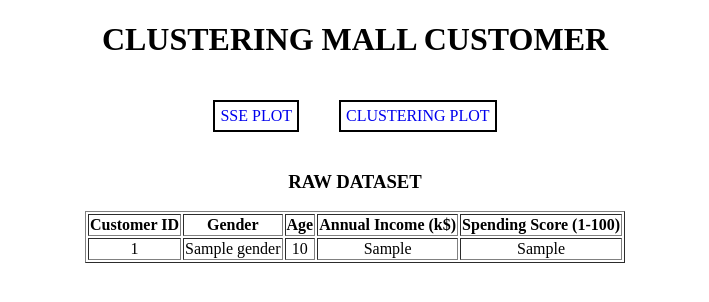
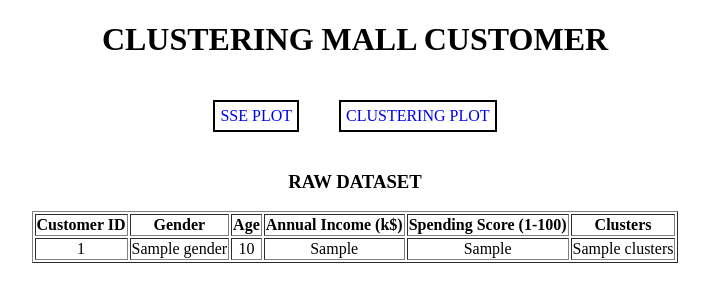
Before and after one commit to dikawp/DataMining-Clustering, a Flask app: template templates/index.html in a window 1280 px wide. Shown: the top 302 px of the page, without its empty margins (285-994 px from the left). Run offline with Flask 3, Linux system fonts and the light colour scheme; the template is opened without the code that fills it: most values are stand-ins (such as "Sample title", 1, 10 or a date in 2020); parts of the project's set-up code (start-up, migrations or seed data) failed here and were passed over.

Commit message:
nambah kode dikit

```diff
--- a/app.py
+++ b/app.py
@@ -21,7 +21,7 @@ df = pd.read_csv(path)
 sse_plot_filename = 'static/sse_plot.png'
 sse = []
 for i in range(1, 10):
-    km = KMeans(n_clusters=i)
+    km = KMeans(n_clusters=i, init='k-means++', random_state=42)  # Inisialisasi pusat klaster
     km.fit(df[['Annual Income (k$)', 'Spending Score (1-100)']])
     sse.append(km.inertia_)
 
@@ -29,7 +29,6 @@ plt.xlabel('I')
 plt.ylabel('Sum of squared error')
 plt.plot(range(1, 10), sse)
 
-# Save SSE plot dijadiin IMAGE biar bisa tampil
 sse_img_bytesio = BytesIO()
 plt.savefig(sse_img_bytesio, format='png')
 sse_img_bytesio.seek(0)
@@ -37,9 +36,9 @@ sse_img_data = base64.b64encode(sse_img_bytesio.read()).decode('utf-8')
 
 # --- PLOTTING CLUSTERING
 clustering_plot_filename = 'static/clustering_plot.png'
-km = KMeans(n_clusters=5)
+km = KMeans(n_clusters=5, init='k-means++', random_state=42)  # Inisialisasi pusat klaster
 y_predicted = km.fit_predict(df[['Annual Income (k$)', 'Spending Score (1-100)']])
-df["Clusters"] = y_predicted
+df["Clusters"] = y_predicted + 1  # Menambah 1 ke setiap nilai klaster
 
 plt.figure()
 
@@ -68,7 +67,7 @@ plt.savefig(cluster_distribution_img_bytesio, format='png')
 cluster_distribution_img_bytesio.seek(0)
 cluster_distribution_img_data = base64.b64encode(cluster_distribution_img_bytesio.read()).decode('utf-8')
 
-# --- PLOTTING GENDER DISTRIBUTION IN CLUSTERS
+# --- PLOTTING GENDER
 gender_distribution_plot_filename = 'static/gender_distribution_plot.png'
 gender_distribution = df.groupby(['Clusters', 'Gender']).size().unstack().fillna(0)
 
@@ -84,7 +83,7 @@ plt.savefig(gender_distribution_img_bytesio, format='png')
 gender_distribution_img_bytesio.seek(0)
 gender_distribution_img_data = base64.b64encode(gender_distribution_img_bytesio.read()).decode('utf-8')
 
-# --- PLOTTING AGE DISTRIBUTION IN CLUSTERS
+# --- PLOTTING AGE
 age_distribution_plot_filename = 'static/age_distribution_plot.png'
 
 plt.figure()
@@ -102,10 +101,14 @@ plt.savefig(age_distribution_img_bytesio, format='png')
 age_distribution_img_bytesio.seek(0)
 age_distribution_img_data = base64.b64encode(age_distribution_img_bytesio.read()).decode('utf-8')
 
+
+# --- ROUTING
 @app.route('/')
 def index():
-    data = df.to_dict('records')
-    return render_template('index.html', data=data)
+    sorted_data = df.sort_values(by='Clusters')
+
+    sorted_data_records = sorted_data.to_dict('records')
+    return render_template('index.html', data=sorted_data_records)
 
 
 @app.route('/sse_page')
--- a/templates/index.html
+++ b/templates/index.html
@@ -31,7 +31,7 @@
                     <th>Age</th>
                     <th>Annual Income (k$)</th>
                     <th>Spending Score (1-100)</th>
-                    <!-- <th>Clusters</th> -->
+                    <th>Clusters</th>
                 </tr>
             </thead>
             <tbody>
@@ -42,7 +42,7 @@
                         <td>{{ row['Age'] }}</td>
                         <td>{{ row['Annual Income (k$)'] }}</td>
                         <td>{{ row['Spending Score (1-100)'] }}</td>
-                        <!-- <td>{{ row['Clusters'] }}</td> -->
+                        <td>{{ row['Clusters'] }}</td>
                     </tr>
                 {% endfor %}
             </tbody>
```
